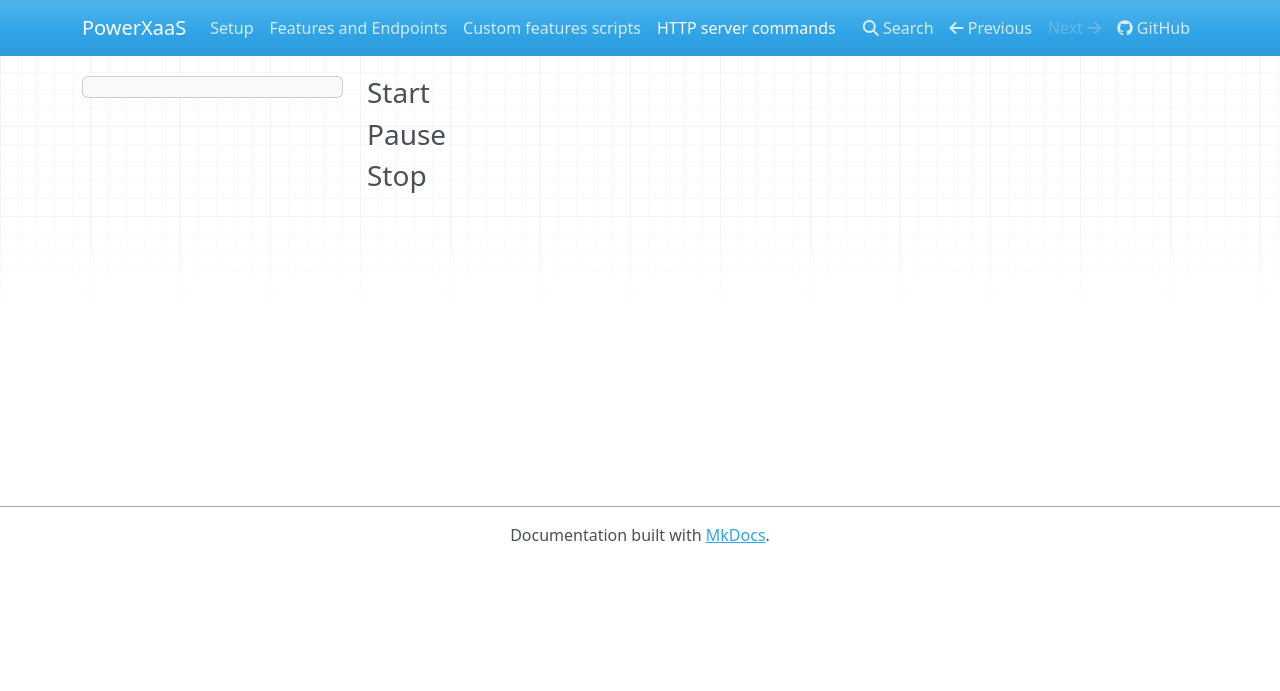
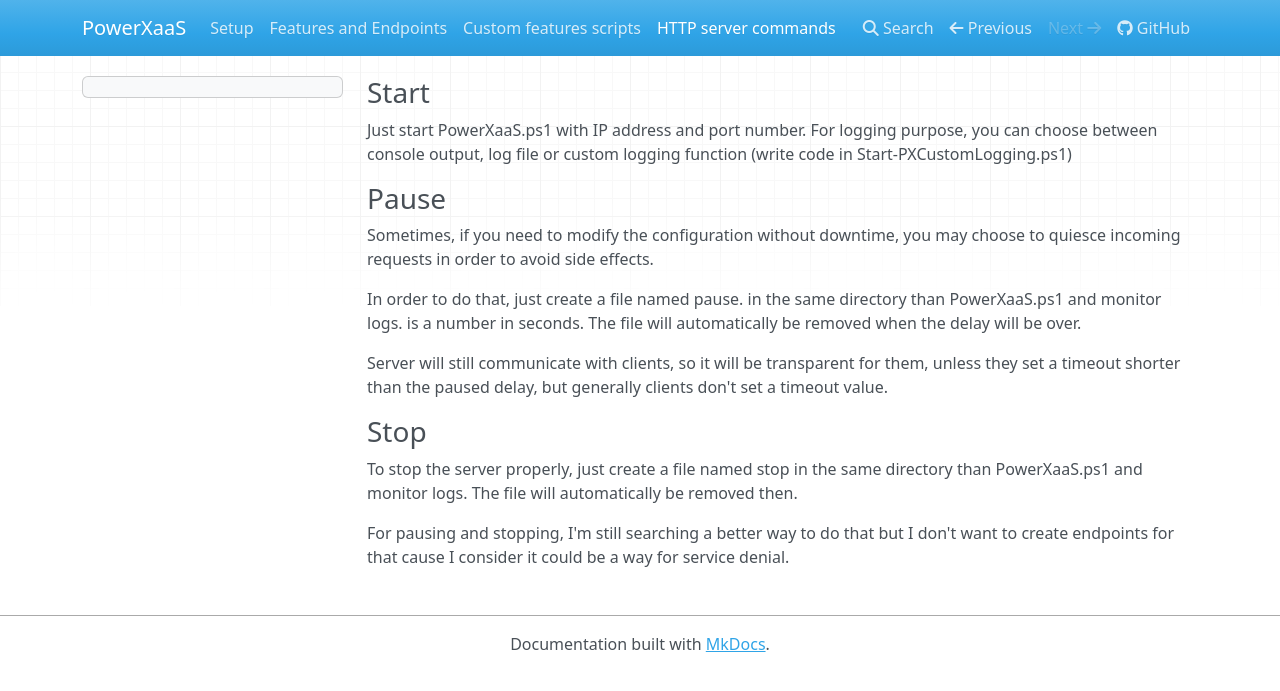
Before and after one commit to otabut/PowerXaaS, an MkDocs documentation site: the page built from docs/http-server-commands.md, in a window 1280 px wide. Shown: the top 691 px of the page. Built offline with MkDocs 1.6.1, drawn with Linux system fonts in a browser that asks for light colours; nearby versions of some CDN libraries; old or Windows-style settings are respelled for this version of MkDocs.

Commit message:
Update http-server-commands.md

```diff
--- a/docs/http-server-commands.md
+++ b/docs/http-server-commands.md
@@ -1,6 +1,21 @@
 
 ### Start
 
+Just start PowerXaaS.ps1 with IP address and port number. For logging purpose, you can choose between console output, log file or custom logging function (write code in Start-PXCustomLogging.ps1)
+
+
 ### Pause
 
+Sometimes, if you need to modify the configuration without downtime, you may choose to quiesce incoming requests in order to avoid side effects.
+
+In order to do that, just create a file named pause.<delay> in the same directory than PowerXaaS.ps1 and monitor logs. <delay> is a number in seconds. The file will automatically be removed when the delay will be over.
+
+Server will still communicate with clients, so it will be transparent for them, unless they set a timeout shorter than the paused delay, but generally clients don't set a timeout value.
+
+
 ### Stop
+
+To stop the server properly, just create a file named stop in the same directory than PowerXaaS.ps1 and monitor logs. The file will automatically be removed then.
+
+
+For pausing and stopping, I'm still searching a better way to do that but I don't want to create endpoints for that cause I consider it could be a way for service denial.
```
